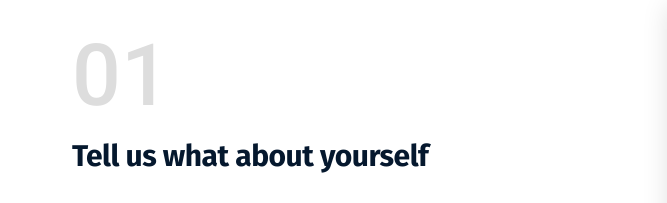
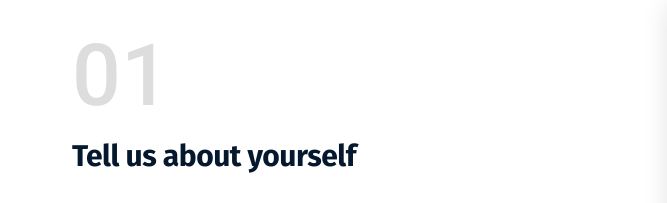
Before and after one commit to tywaynebuchanan/thesinglesclub876, a plain HTML site: page index.html in a window 1280 px wide. Shown: the part 1060-1263 px from the top of the page, 0-667 px from the left. Drawn offline with nearby package versions, Linux system fonts and the light colour scheme.

Commit message:
chore: corrected text

```diff
--- a/index.html
+++ b/index.html
@@ -87,7 +87,7 @@
         <!-- STEP 1 -->
         <div class="step-text-box">
             <p class="stepnumber">01</p>
-            <h3 class="heading-tertiary">Tell us what about yourself</h3>
+            <h3 class="heading-tertiary">Tell us about yourself</h3>
             <p class="step-description">
                 Providing your last name or other more specific information to your
                  introduction is left completely to your discretion. All personal information is
```
